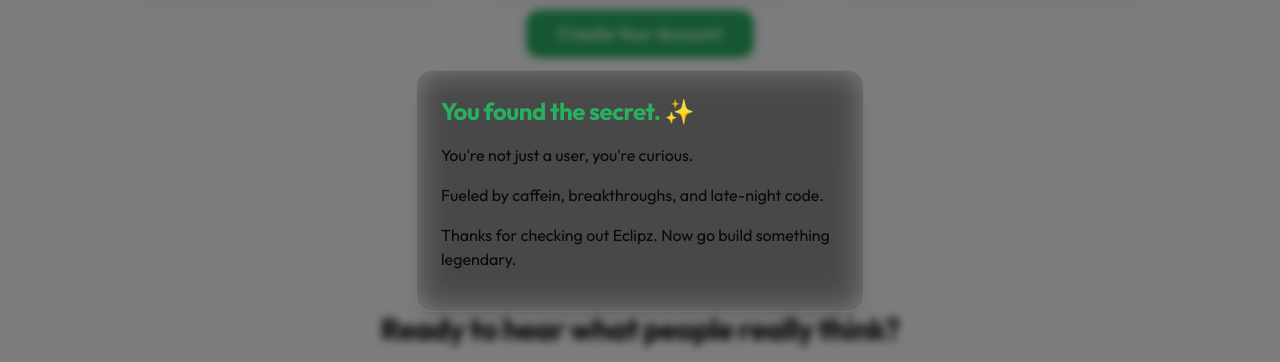
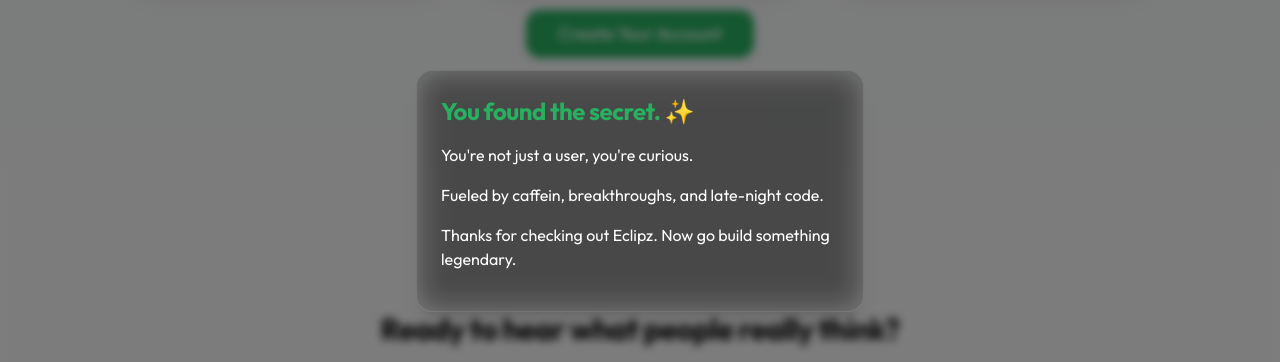
Before and after one commit to anuragbhonsle/eclipz, a React (Vite) app: page / in a window 1280 px wide. Both pictures are taken after a click on the element "Made by Anurag". Shown: the part 1401-1763 px from the top of the page. Built offline with nearby package versions, Linux system fonts and the light colour scheme; no server answers.

Commit message:
Changed the secret message text color

```diff
--- a/src/components/Footer.tsx
+++ b/src/components/Footer.tsx
@@ -15,7 +15,7 @@ const DevModal: React.FC<DevModalProps> = ({ isOpen, onClose }) => {
       onClick={onClose}
     >
       <div
-        className="card-glass max-w-md w-full mx-4 animate-fade-in"
+        className="card-glass max-w-md w-full mx-4 animate-fade-in text-white"
         onClick={(e) => e.stopPropagation()}
       >
         <h3 className="text-2xl font-bold mb-4 text-primary">
```
